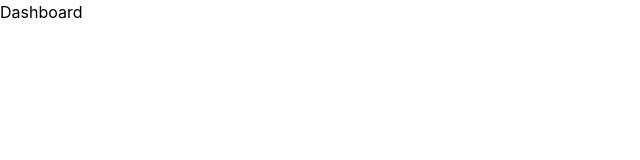
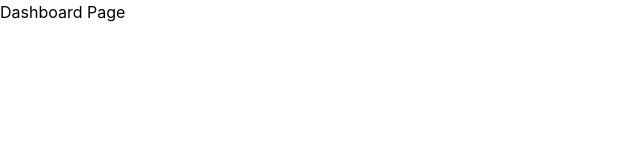
Before and after one commit to AjayS0708/KoddBankkk, a React (Vite) app: page /dashboard in a window 1280 px wide. Shown: the top 160 px of the page, without its empty margins (0-640 px from the left). Built offline with nearby package versions, Linux system fonts and the light colour scheme.

Commit message:
Update routing default and page headings

```diff
--- a/src/App.jsx
+++ b/src/App.jsx
@@ -6,7 +6,7 @@ import Dashboard from './pages/Dashboard.jsx'
 function App() {
   return (
     <Routes>
-      <Route path="/" element={<Navigate to="/login" replace />} />
+      <Route path="/" element={<Navigate to="/register" replace />} />
       <Route path="/register" element={<Register />} />
       <Route path="/login" element={<Login />} />
       <Route path="/dashboard" element={<Dashboard />} />
--- a/src/pages/Dashboard.jsx
+++ b/src/pages/Dashboard.jsx
@@ -1,5 +1,5 @@
 function Dashboard() {
-  return <div>Dashboard</div>
+  return <h1>Dashboard Page</h1>
 }
 
 export default Dashboard
--- a/src/pages/Login.jsx
+++ b/src/pages/Login.jsx
@@ -1,5 +1,5 @@
 function Login() {
-  return <div>Login</div>
+  return <h1>Login Page</h1>
 }
 
 export default Login
--- a/src/pages/Register.jsx
+++ b/src/pages/Register.jsx
@@ -1,5 +1,5 @@
 function Register() {
-  return <div>Register</div>
+  return <h1>Register Page</h1>
 }
 
 export default Register
```
